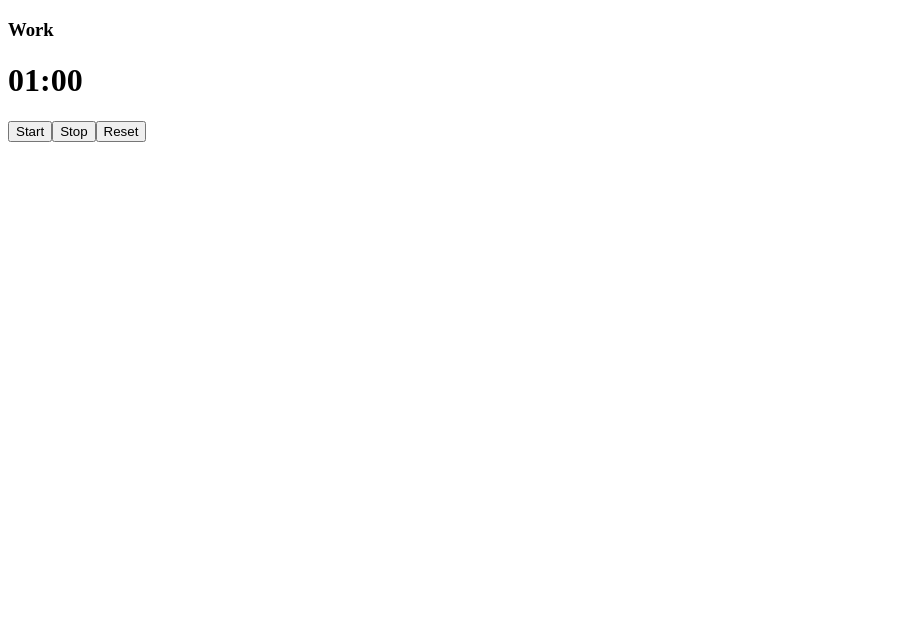
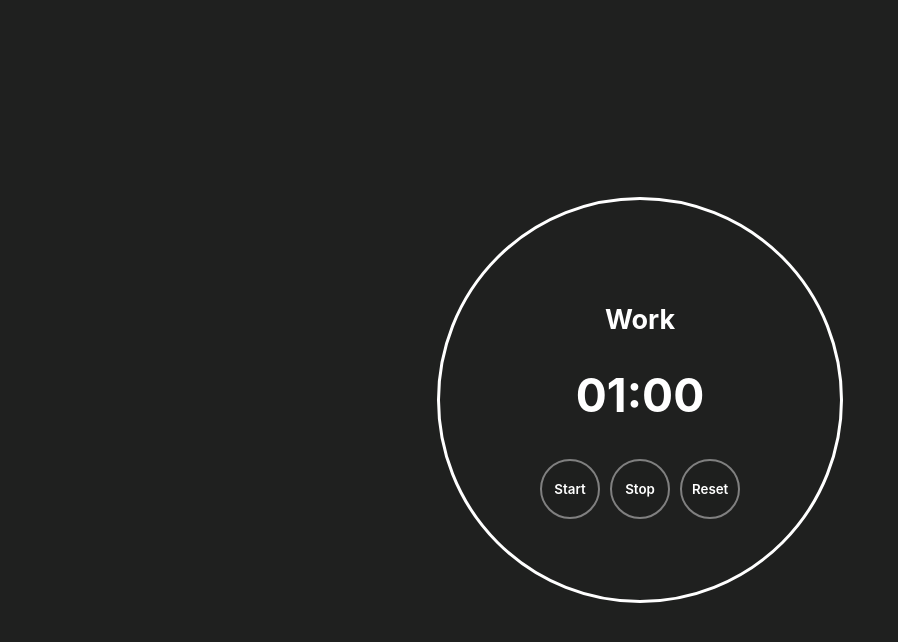
Before and after one commit to varkum/50-10-timer, a React (Vite) app: page / in a window 1280 px wide. Shown: the top 642 px of the page, without its empty margins (0-898 px from the left). Built offline with nearby package versions, Linux system fonts and the light colour scheme.

Commit message:
Added CSS for buttons, container

```diff
--- a/src/App.css
+++ b/src/App.css
@@ -1,5 +1,46 @@
-main {
+body, html {
+  margin: 0;
+  padding: 0;
+  font-family:-apple-system, BlinkMacSystemFont, 'Segoe UI', Roboto, Oxygen, Ubuntu, Cantarell, 'Open Sans', 'Helvetica Neue', sans-serif;
+  background-color: rgba(30, 31, 30, 0.938);
+  color: white;
+  font-size: 120%;
+}
+
+.page-container {
+  height: 100vh;
+  display: flex;
+  flex-direction: column;
+  justify-content: center;
+  align-items: center;
+}
+
+.timer-container {
+  display: flex;
+  flex-direction: column;
+  justify-content: center;
+  align-items: center;
+  border-radius: 50%;
+  height: 400px;
+  width: 400px;
+  border: 3px solid white;
+}
+.display-container {
   text-align: center;
-  vertical-align: center;
-  line-height: 100vh
 }
+
+button {
+  font-family:-apple-system, BlinkMacSystemFont, 'Segoe UI', Roboto, Oxygen, Ubuntu, Cantarell, 'Open Sans', 'Helvetica Neue', sans-serif;
+  height: 60px;
+  width: 60px;
+  border-radius: 50%;
+  padding: 10px;
+  margin: 5px;
+  border: 2px solid grey;
+  font-weight: 600;
+  background-color: rgba(30, 31, 30, 0.938);
+  color: white;
+} button:hover {
+  opacity: 70%;
+  cursor: pointer;
+}
--- a/src/App.jsx
+++ b/src/App.jsx
@@ -9,7 +9,7 @@ function Display(props) {
   let sec = (props.seconds < 10) ? "0" + props.seconds.toString(): props.seconds.toString();
 
   return (
-    <div>
+    <div className = "display-container">
        <h3>
         {props.mode}
       </h3>
@@ -26,6 +26,7 @@ const useAlert = (url) => {
   const [audio, changeAudio] = useState(new Audio(url));
 
   const toggle = (mode) => {
+    audio.volume = 1;
     audio.play();
     window.alert(mode + " is done!");
   }
@@ -112,7 +113,8 @@ function App() {
   }
 
   return (
-    <div>
+    <div className="page-container">
+    <div className="timer-container">
       <Display minutes={min} seconds={sec} mode={mode} />
       <div>
         <button onClick = {handleStart}>
@@ -126,6 +128,7 @@ function App() {
         </button>
     </div>
     </div>
+    </div>
   );
 }
 
```
